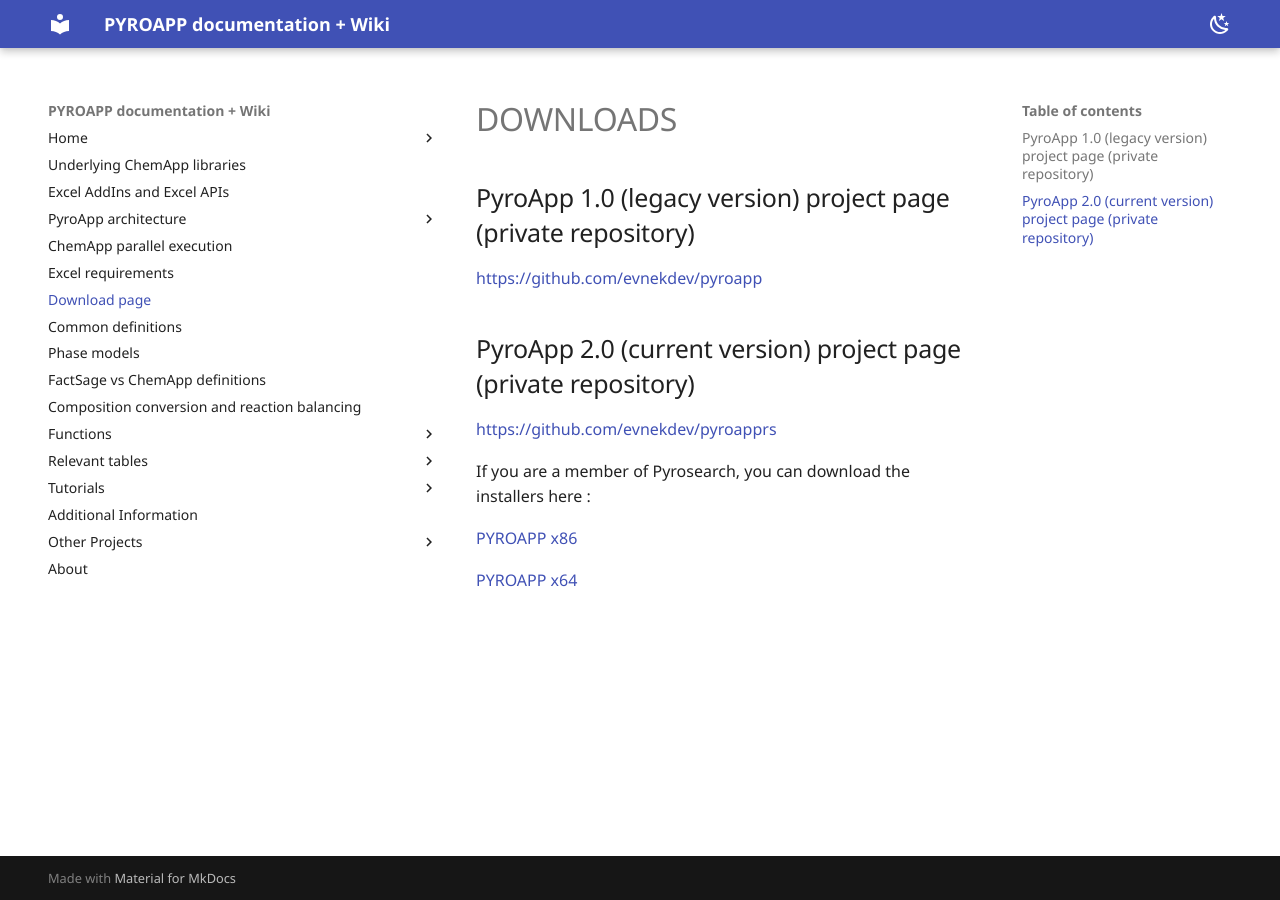
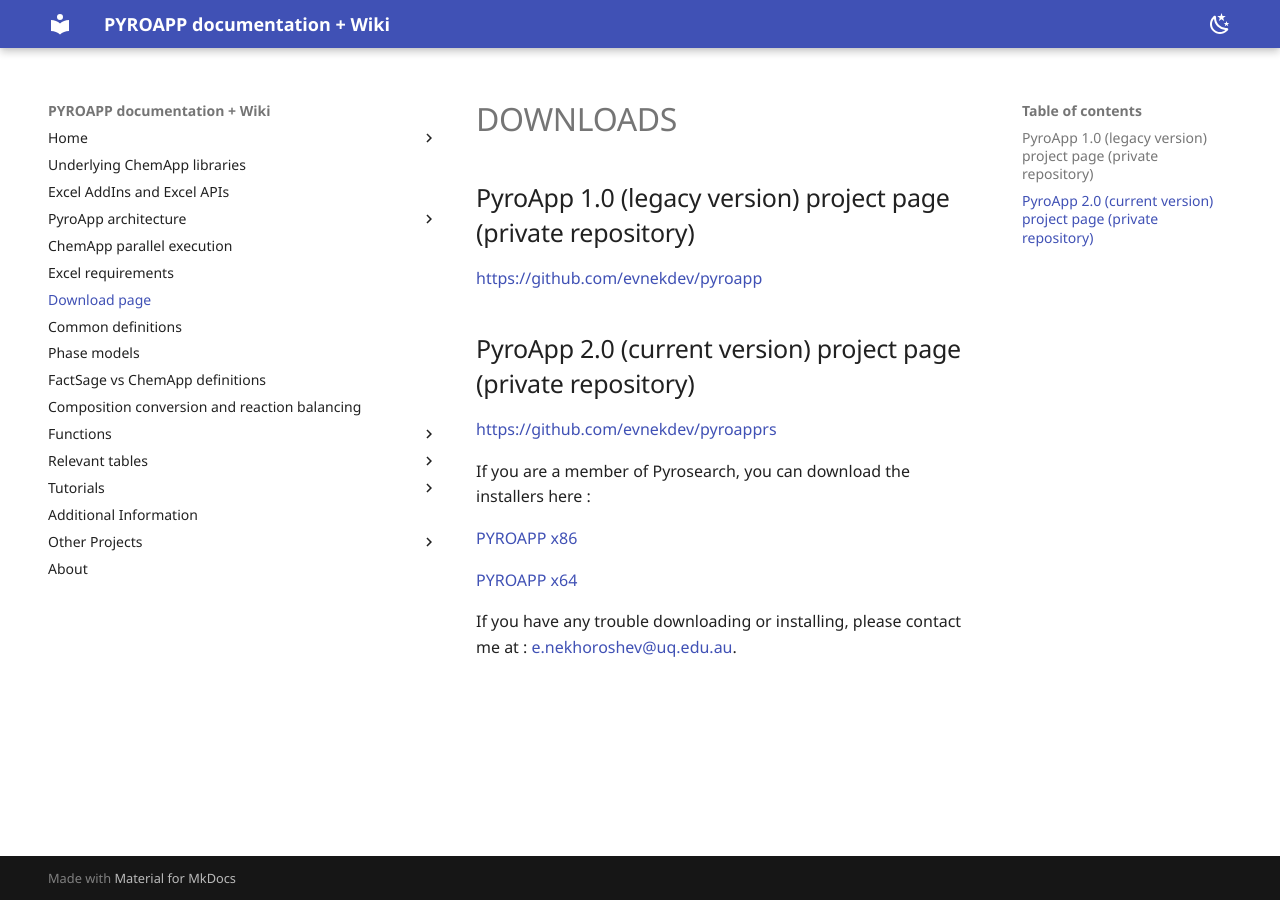
Before and after one commit to evnekdev/pyroapp-docs, an MkDocs documentation site: the page built from docs/download.md, in a window 1280 px wide. Built offline with MkDocs 1.6.1 and Material for MkDocs 9.7.7, drawn with Linux system fonts in a browser that asks for light colours; some web fonts are replaced.

Commit message:
Update download.md

```diff
--- a/docs/download.md
+++ b/docs/download.md
@@ -13,3 +13,5 @@
 [PYROAPP x86](https://uq-my.sharepoint.com/:u:/r/personal/uqenekho_uq_edu_au/Documents/PYROAPP%20INSTALLER/PYROAPP-Setup-0.1.0-x86.exe?csf=1&web=1&e=pOw30j)
 
 [PYROAPP x64](https://uq-my.sharepoint.com/:u:/r/personal/uqenekho_uq_edu_au/Documents/PYROAPP%20INSTALLER/PYROAPP-Setup-0.1.0-x64.exe?csf=1&web=1&e=tfjILQ)
+
+If you have any trouble downloading or installing, please contact me at : <e.nekhoroshev@uq.edu.au>.
```
